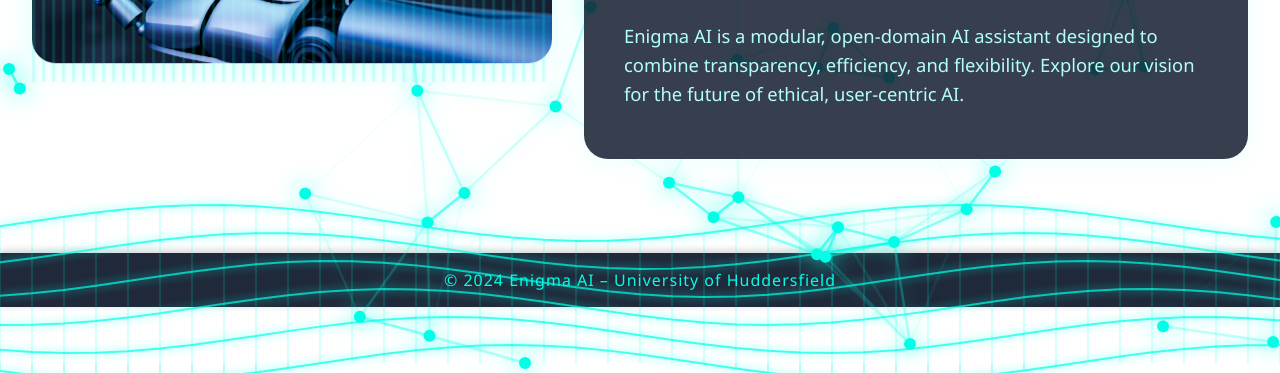
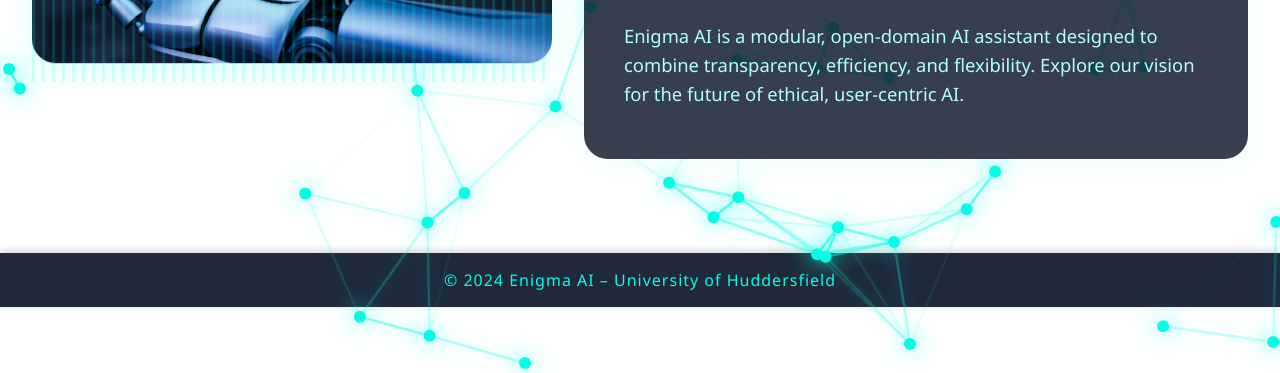
Before and after one commit to Levihackermanshort/EnigmaAI-Lite-website, a plain HTML site: page index.html in a window 1280 px wide. Shown: the part 427-800 px from the top of the page. Drawn offline with Linux system fonts and the light colour scheme.

Commit message:
Update index.html

```diff
--- a/index.html
+++ b/index.html
@@ -8,7 +8,6 @@
 </head>
 <body>
     <div id="bg-animated-network"></div>
-    <div id="wireframe-landscape"></div>
     <nav class="navbar">
         <div class="logo">
             <img src="logo.png" alt="Enigma AI Logo" height="40">
@@ -111,60 +110,5 @@
       canvas.height = window.innerHeight;
     });
     </script>
-    <script>
-    // Wireframe landscape animation
-    (function() {
-      const landscape = document.createElement('canvas');
-      landscape.width = window.innerWidth;
-      landscape.height = 220;
-      landscape.style.width = '100vw';
-      landscape.style.height = '220px';
-      landscape.style.position = 'fixed';
-      landscape.style.left = 0;
-      landscape.style.bottom = 0;
-      landscape.style.zIndex = 1;
-      landscape.style.pointerEvents = 'none';
-      document.getElementById('wireframe-landscape').appendChild(landscape);
-      const ctx = landscape.getContext('2d');
-      let t = 0;
-      function drawLandscape() {
-        ctx.clearRect(0, 0, landscape.width, landscape.height);
-        ctx.save();
-        ctx.translate(0, landscape.height-10);
-        for (let y = 0; y < 6; y++) {
-          ctx.beginPath();
-          for (let x = 0; x <= landscape.width; x += 32) {
-            let height = Math.sin((x/120) + t + y*0.5) * 18 + y*28;
-            ctx.lineTo(x, -height);
-          }
-          ctx.strokeStyle = 'rgba(0,255,231,0.7)';
-          ctx.lineWidth = 2;
-          ctx.shadowColor = '#00ffe7';
-          ctx.shadowBlur = 8;
-          ctx.stroke();
-        }
-        // Draw vertical lines
-        for (let x = 0; x <= landscape.width; x += 32) {
-          ctx.beginPath();
-          ctx.moveTo(x, 0);
-          for (let y = 0; y < 6; y++) {
-            let height = Math.sin((x/120) + t + y*0.5) * 18 + y*28;
-            ctx.lineTo(x, -height);
-          }
-          ctx.strokeStyle = 'rgba(0,255,231,0.3)';
-          ctx.lineWidth = 1;
-          ctx.shadowBlur = 0;
-          ctx.stroke();
-        }
-        ctx.restore();
-        t += 0.012;
-        requestAnimationFrame(drawLandscape);
-      }
-      drawLandscape();
-      window.addEventListener('resize', () => {
-        landscape.width = window.innerWidth;
-      });
-    })();
-    </script>
 </body>
 </html>
```
